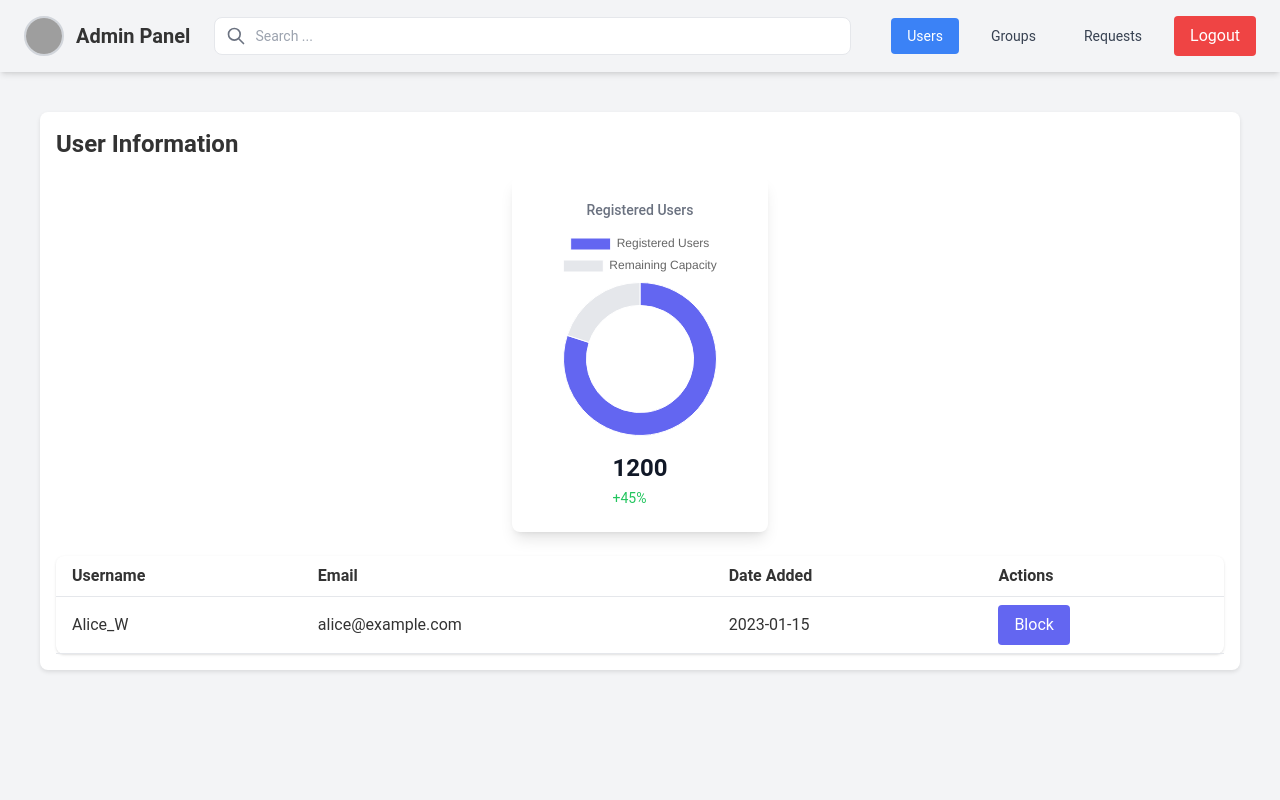
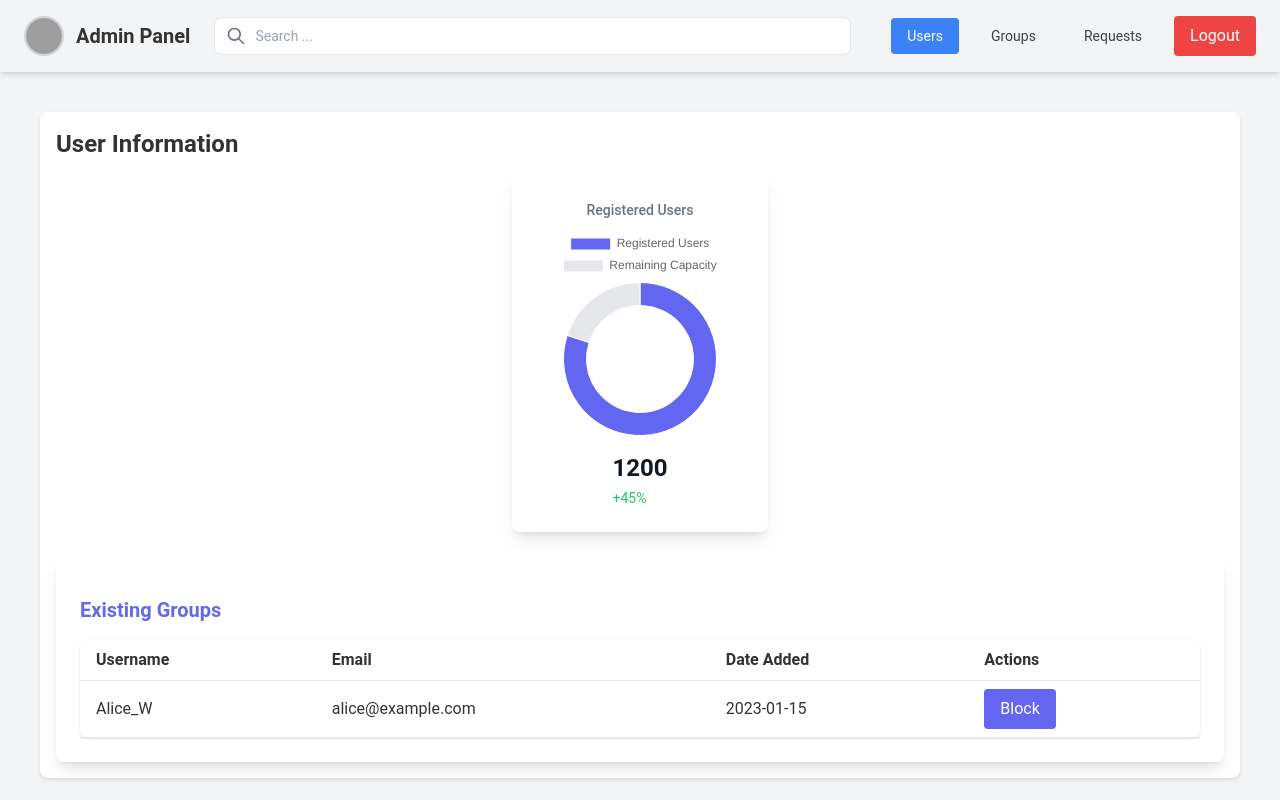
Before and after one commit to saadsfaoui/Previs_study-, a React (Create React App) app: page /user in a window 1280 px wide. Built offline with nearby package versions, Linux system fonts and the light colour scheme; grey boxes are pictures that could not be loaded.

Commit message:
Adjust_UserPage

```diff
--- a/src/pages/Admin/UserPage.js
+++ b/src/pages/Admin/UserPage.js
@@ -42,7 +42,8 @@ const UserPage = () => {
   return (
     <div className="min-h-screen bg-gray-100 pt-20">
       <AdminHeader />
-      <main className="container mx-auto px-6">
+      <main>
+      <div className="container mx-auto px-6">
         <h1 className="text-2xl font-bold mb-4">User Information</h1>
         {/* Graphique en cercle */}
         <div className="flex justify-center mb-6">
@@ -56,6 +57,8 @@ const UserPage = () => {
           </div>
         </div>
         {/* Tableau des utilisateurs */}
+        <div className="bg-white shadow-lg p-6 rounded-lg">
+        <h2 className="text-xl font-bold mb-4">Existing Groups</h2>
         <table className="w-full border-collapse bg-white shadow rounded-lg">
           <thead>
             <tr>
@@ -83,6 +86,8 @@ const UserPage = () => {
             </tr>
           </tbody>
         </table>
+        </div>
+        </div>
       </main>
     </div>
   );
```
